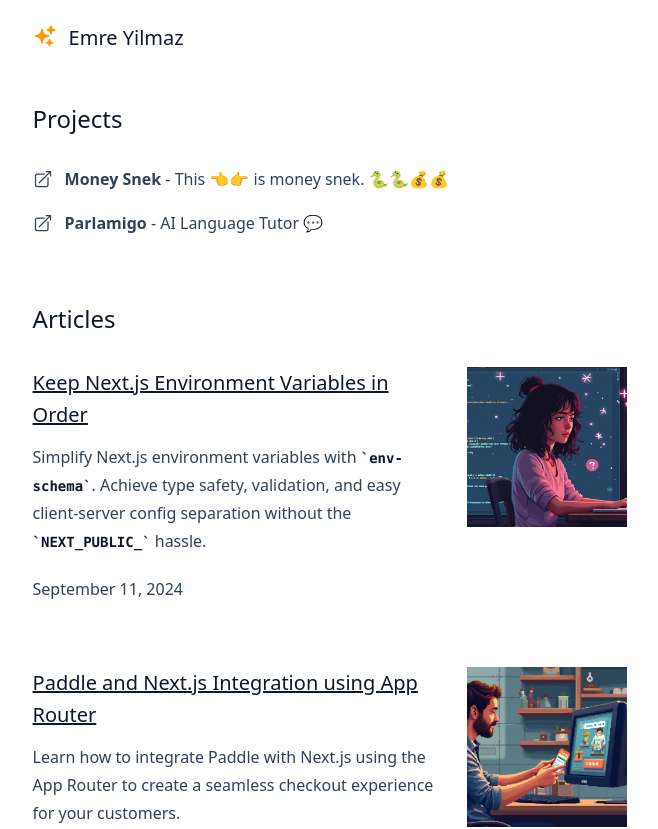
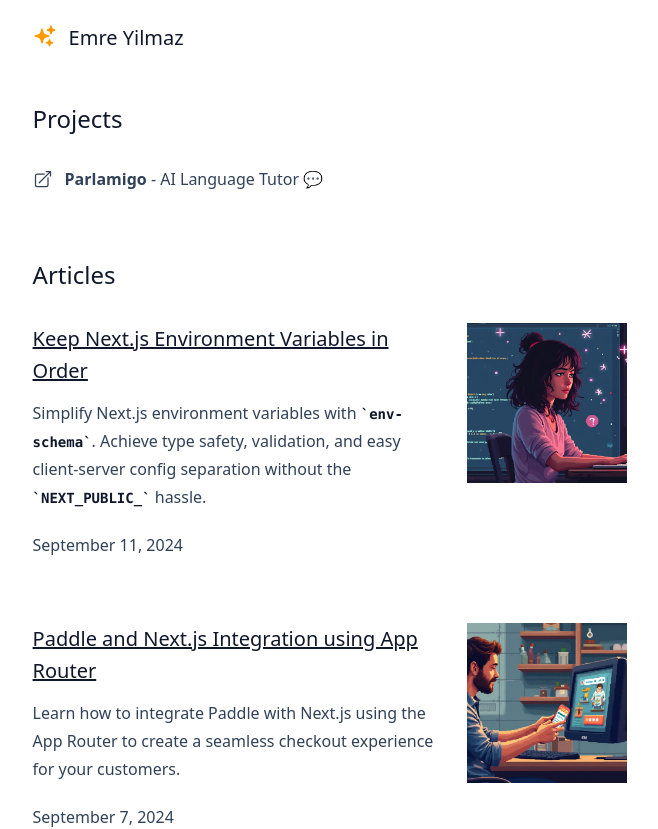
Before and after one commit to emreloper/emreloper.dev, a Next.js app: page / in a window 1280 px wide. Shown: the top 829 px of the page, without its empty margins (310-968 px from the left). Built offline with nearby package versions, Linux system fonts and the light colour scheme.

Commit message:
Remove Money Snek link from projects section

```diff
--- a/src/app/page.tsx
+++ b/src/app/page.tsx
@@ -49,20 +49,6 @@ export default async function Page() {
         <h2 className="text-2xl text-slate-900 dark:text-white">Projects</h2>
         <div className="mt-8">
           <ul className="flex flex-col gap-y-4">
-            <li>
-              <a
-                className="inline-flex items-center"
-                href="https://moneysnek.com"
-                target="_blank"
-                rel="noopener noreferrer"
-              >
-                <ArrowTopRightOnSquareIcon className="size-5" />
-                <div className="ml-3">
-                  <strong>Money Snek</strong>
-                  <span> - This 👈👉 is money snek. 🐍🐍💰💰</span>
-                </div>
-              </a>
-            </li>
             <li>
               <a
                 className="inline-flex items-center"
```
